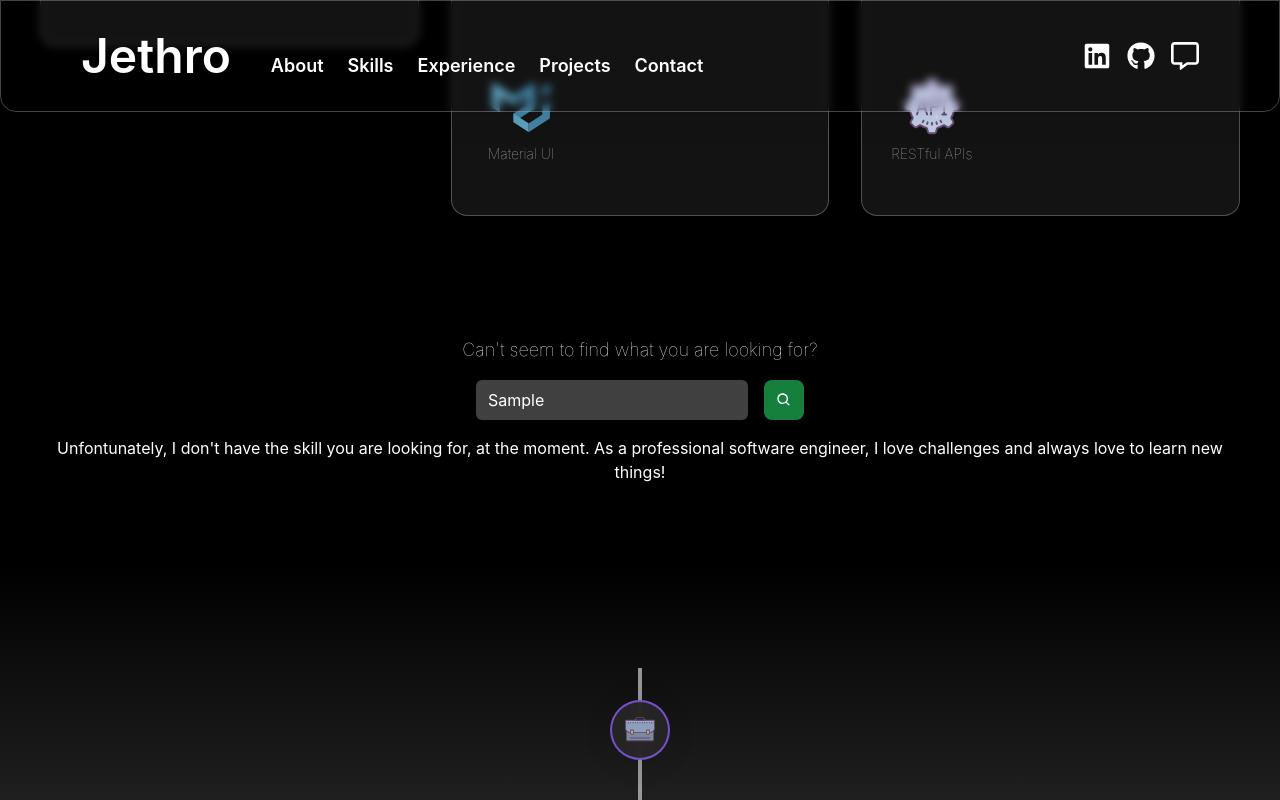
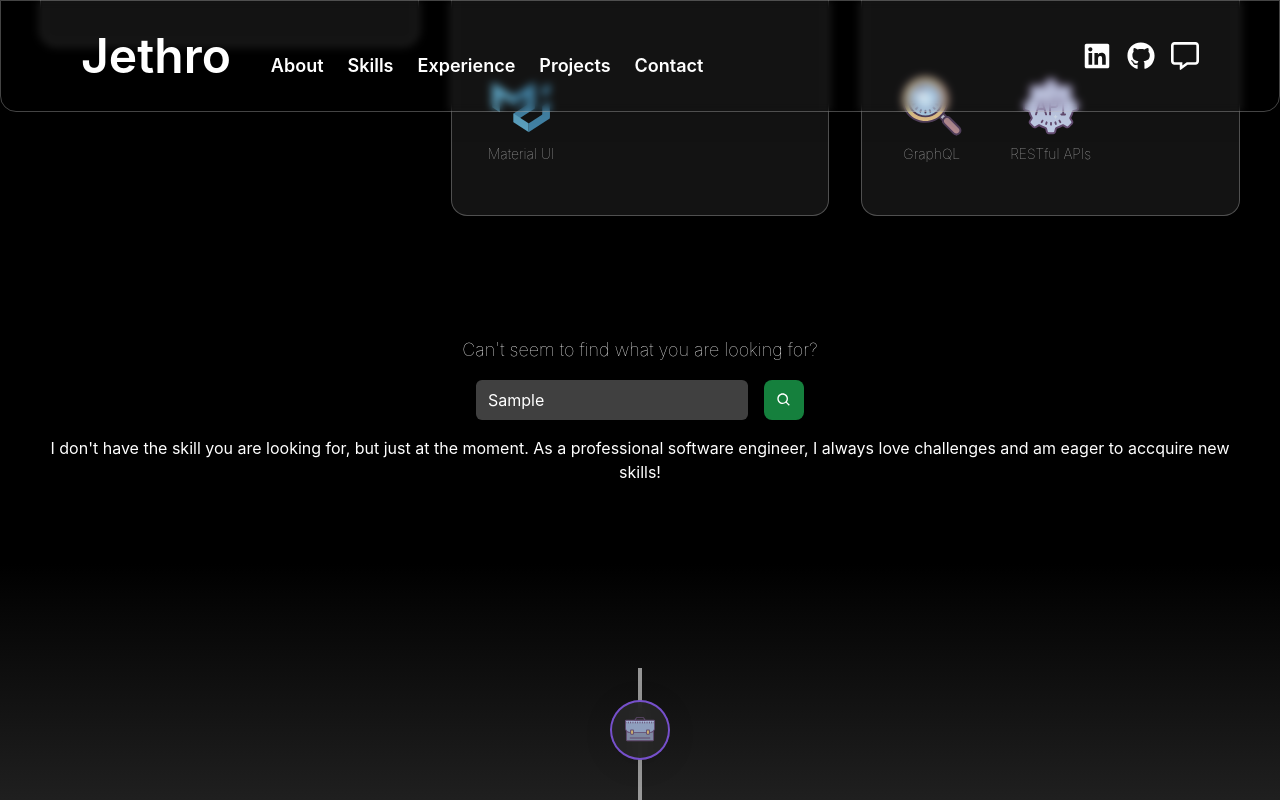
Before and after one commit to jethro-dev/personal-website, a Next.js app: page / in a window 1280 px wide. Both pictures are taken after typing "Sample" into the empty fields and a click on the button 784 px from the left and 1794 px from the top of the page. Shown: the part 1394-2194 px from the top of the page. Built offline with nearby package versions, Linux system fonts and the light colour scheme.

Commit message:
add junit to skill

```diff
--- a/components/Skills.tsx
+++ b/components/Skills.tsx
@@ -41,6 +41,7 @@ const columns = [
       { name: "NodeJS", img: "/image/nodejs.svg" },
       { name: "ExpressJS", img: "/image/express.svg" },
       { name: "Spring Boot", img: "/image/springboot.svg" },
+      { name: "JUnit Testing", img: "/image/junit.svg" },
       { name: "JSP", img: "/image/jsp.svg" },
       { name: "MySQL", img: "/image/mysql.svg" },
       { name: "PostgreSQL", img: "/image/postgresql.svg" },
@@ -75,11 +76,8 @@ const Skills = (props: Props) => {
       }
     }
 
-    console.log({ skillList });
-
     let isFound = false;
     for (let i = 0; i < skillList.length; i++) {
-      console.log({ skill: skillList[i], targetStr });
       if (targetStr.includes(skillList[i])) {
         isFound = true;
       }
@@ -87,7 +85,6 @@ const Skills = (props: Props) => {
 
     setIsSearchFound(isFound);
     searchResultRef.current?.classList.replace("opacity-0", "opacity-100");
-    console.log({ isSearchFound });
 
     // setInterval(() => {
     //   searchResultRef.current?.classList.replace("opacity-100", "opacity-0");
@@ -142,8 +139,8 @@ const Skills = (props: Props) => {
             className="transition-all duration-500 opacity-0"
           >
             {isSearchFound
-              ? 'It is right in my "toolbox"! I might be the developer you are looking for...'
-              : "Unfontunately, I don't have the skill you are looking for, at the moment. As a professional software engineer, I love challenges and always love to learn new things!"}
+              ? "It is right in my toolbox 🧰! I might be the developer you are looking for..."
+              : "I don't have the skill you are looking for, but just at the moment. As a professional software engineer, I always love challenges and am eager to accquire new skills!"}
           </p>
         </motion.div>
       </div>
```
Also changed, not shown: public/image/junit.svg (added).
